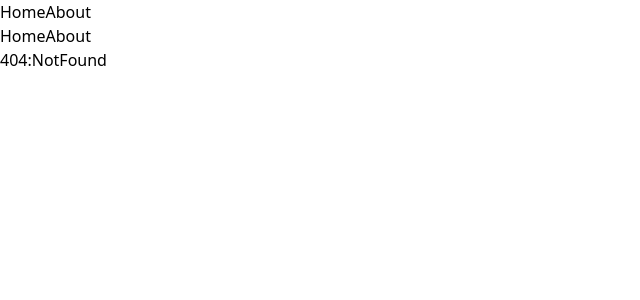
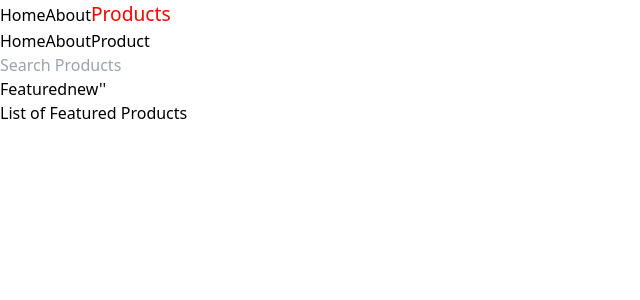
Before and after one commit to CaptainLeon445/react-router, a React (Vite) app: page /products/featured in a window 1280 px wide. Before the commit this address had no page. Shown: the top 300 px of the page, without its empty margins (0-640 px from the left). Built offline with nearby package versions, Linux system fonts and the light colour scheme.

Commit message:
Nested Routes

```diff
--- a/src/App.jsx
+++ b/src/App.jsx
@@ -6,6 +6,10 @@ import Navbar from "./components/navbar";
 import ActiveLink from "./components/activeLink";
 import OrderSummary from "./components/OrderSummary";
 import NotFound from "./components/NotFound";
+import Products from "./components/products";
+import FeaturedProducts from "./components/FeaturedProducts";
+import NewProducts from "./components/NewProducts";
+
 
 
 function App() {
@@ -17,6 +21,10 @@ function App() {
         <Route path="/" element={<Home />}></Route>
         <Route path="about" element={<About />}></Route>
         <Route path="order-summary" element={<OrderSummary />}></Route>
+        <Route path="products" element={<Products />}>
+          <Route path="featured" element={<FeaturedProducts />}></Route>
+          <Route path="new" element={<NewProducts />}></Route>
+        </Route>
         <Route path="*" element={<NotFound />}></Route>
 
       </Routes>
--- /dev/null
+++ b/src/components/FeaturedProducts.jsx
@@ -0,0 +1,9 @@
+import React from 'react'
+
+function FeaturedProducts() {
+    return (
+        <div>List of Featured Products</div>
+    )
+}
+
+export default FeaturedProducts
--- /dev/null
+++ b/src/components/NewProducts.jsx
@@ -0,0 +1,9 @@
+import React from 'react'
+
+function NewProducts() {
+    return (
+        <div>List of New Products</div>
+    )
+}
+
+export default NewProducts
--- a/src/components/activeLink.jsx
+++ b/src/components/activeLink.jsx
@@ -6,6 +6,8 @@ function ActiveLink() {
     <nav>
       <NavLink to='/'>Home</NavLink>
       <NavLink to='about'>About</NavLink>
+      <NavLink to='products'>Products</NavLink>
+
     </nav>
 
   )
--- a/src/components/navbar.jsx
+++ b/src/components/navbar.jsx
@@ -5,7 +5,7 @@ function Navbar() {
     <nav>
         <Link to='/'>Home</Link>
         <Link to='/about'>About</Link>
-
+        <Link to='/products'>Product</Link>
     </nav>
   )
 }
--- /dev/null
+++ b/src/components/products.jsx
@@ -0,0 +1,18 @@
+import React from 'react'
+import { Link, Outlet } from 'react-router-dom'
+function Products() {
+    return (
+        <>
+            <div>
+                <input type="search" placeholder='Search Products' />
+            </div>
+            <nav>
+                <Link to="featured">Featured</Link>
+                <Link to="new">new</Link>''
+            </nav>
+            <Outlet />
+        </>
+    )
+}
+
+export default Products
```
